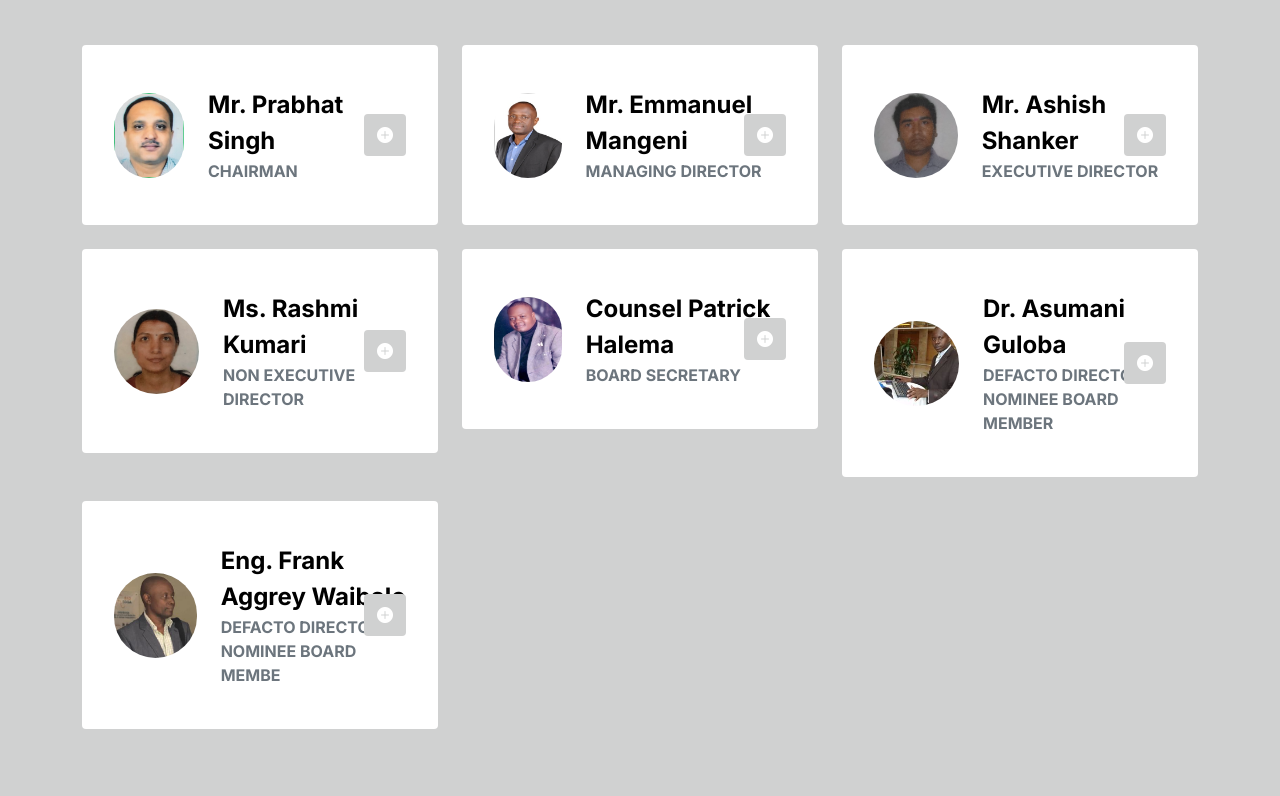
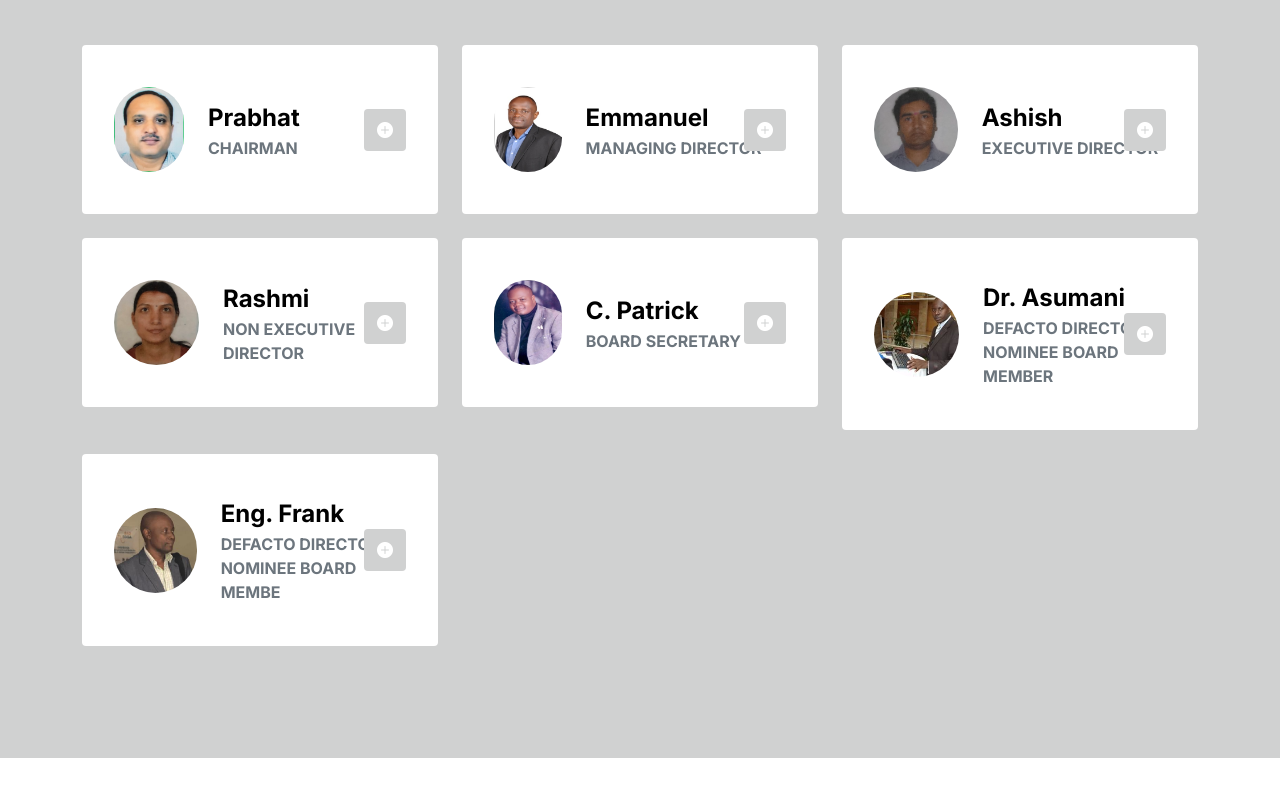
Before and after one commit to innocentahumuza/ultimategasprofessionalslimited.github.io, a plain HTML site: page team.html in a window 1280 px wide. Shown: the part 746-1542 px from the top of the page. Drawn offline with Linux system fonts and the light colour scheme.

Commit message:
Update team.html

```diff
--- a/team.html
+++ b/team.html
@@ -118,7 +118,7 @@ Ultimate Gas Professionals Limited
                                 <img src="images/people/chairman.png" class="img-fluid custom-circle-image team-image me-4" alt="">
 
                                 <div class="team-info">
-                                    <h5 class="mb-0">Mr. Prabhat Singh</h5>
+                                    <h5 class="mb-0">Prabhat </h5>
                                     <strong class="text-muted">CHAIRMAN</strong>
 
                                     <!-- Button trigger modal -->
@@ -134,7 +134,7 @@ Ultimate Gas Professionals Limited
                                 <img src="images/people/director.png" class="img-fluid custom-circle-image team-image me-4" alt="">
 
                                 <div class="team-info">
-                                    <h5 class="mb-0">Mr. Emmanuel Mangeni</h5>
+                                    <h5 class="mb-0">Emmanuel </h5>
                                     <strong class="text-muted">MANAGING DIRECTOR</strong>
 
                                     <!-- Button trigger modal -->
@@ -150,7 +150,7 @@ Ultimate Gas Professionals Limited
                                 <img src="images/people/ex director.png" class="img-fluid custom-circle-image team-image me-4" alt="">
 
                                 <div class="team-info">
-                                    <h5 class="mb-0">Mr. Ashish Shanker</h5>
+                                    <h5 class="mb-0">Ashish </h5>
                                     <strong class="text-muted">EXECUTIVE DIRECTOR</strong>
 
                                     <!-- Button trigger modal -->
@@ -166,7 +166,7 @@ Ultimate Gas Professionals Limited
                                 <img src="images/people/nex director.png" class="img-fluid custom-circle-image team-image me-4" alt="">
 
                                 <div class="team-info">
-                                    <h5 class="mb-0">Ms. Rashmi Kumari</h5>
+                                    <h5 class="mb-0">Rashmi </h5>
                                     <strong class="text-muted">NON EXECUTIVE DIRECTOR</strong>
 
                                     <!-- Button trigger modal -->
@@ -182,7 +182,7 @@ Ultimate Gas Professionals Limited
                                 <img src="images/people/secretary.png" class="img-fluid custom-circle-image team-image me-4" alt="">
 
                                 <div class="team-info">
-                                    <h5 class="mb-0">Counsel Patrick Halema</h5>
+                                    <h5 class="mb-0">C. Patrick</h5>
                                     <strong class="text-muted">BOARD SECRETARY</strong>
 
                                     <!-- Button trigger modal -->
@@ -199,7 +199,7 @@ Ultimate Gas Professionals Limited
                                 <img src="images/people/board m.png" class="img-fluid custom-circle-image team-image me-4" alt="">
 
                                 <div class="team-info">
-                                    <h5 class="mb-0">Dr. Asumani Guloba</h5>
+                                    <h5 class="mb-0">Dr. Asumani </h5>
                                     <strong class="text-muted">DEFACTO DIRECTOR/ NOMINEE BOARD MEMBER</strong>
 
                                     <!-- Button trigger modal -->
@@ -215,7 +215,7 @@ Ultimate Gas Professionals Limited
                                 <img src="images/people/frank b.png" class="img-fluid custom-circle-image team-image me-4" alt="">
 
                                 <div class="team-info">
-                                    <h5 class="mb-0">Eng. Frank Aggrey Waibale</h5>
+                                    <h5 class="mb-0">Eng. Frank </h5>
                                     <strong class="text-muted">DEFACTO DIRECTOR/ NOMINEE BOARD MEMBE</strong>
 
                                     <!-- Button trigger modal -->
```
